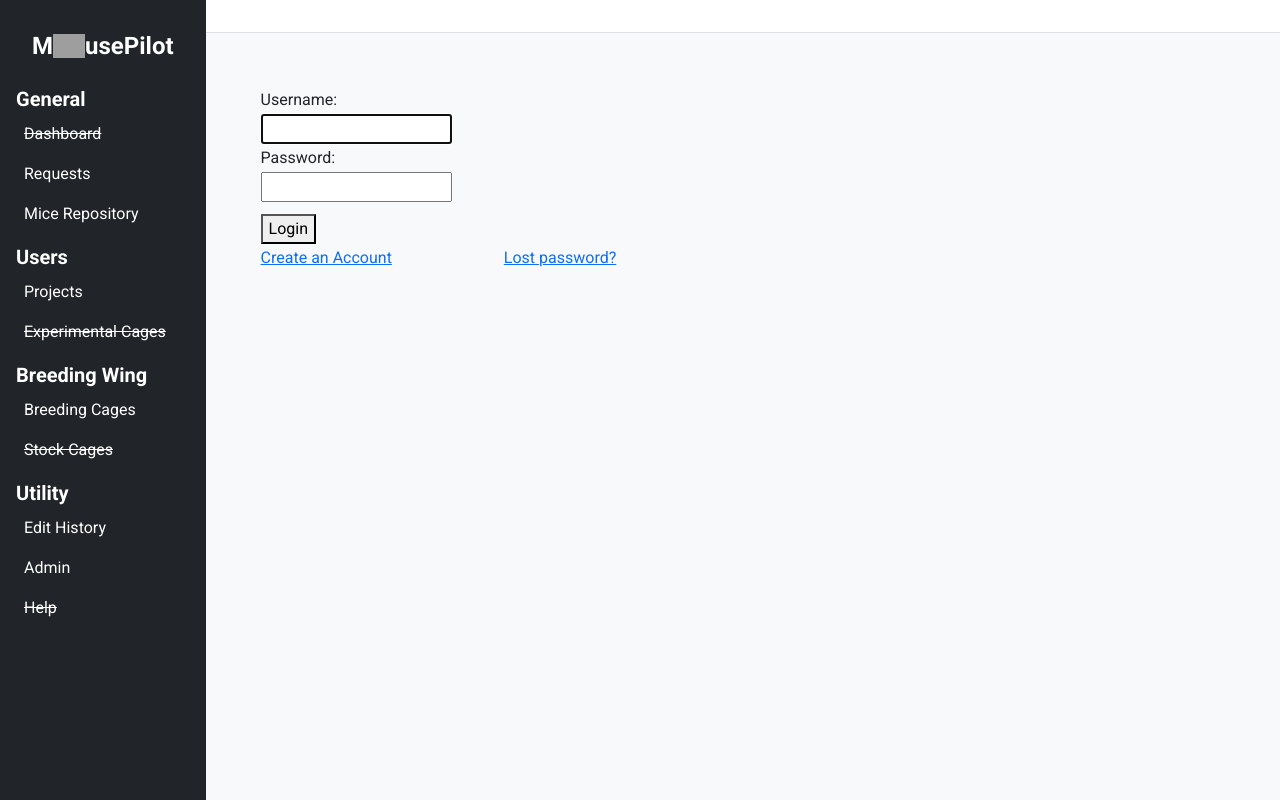
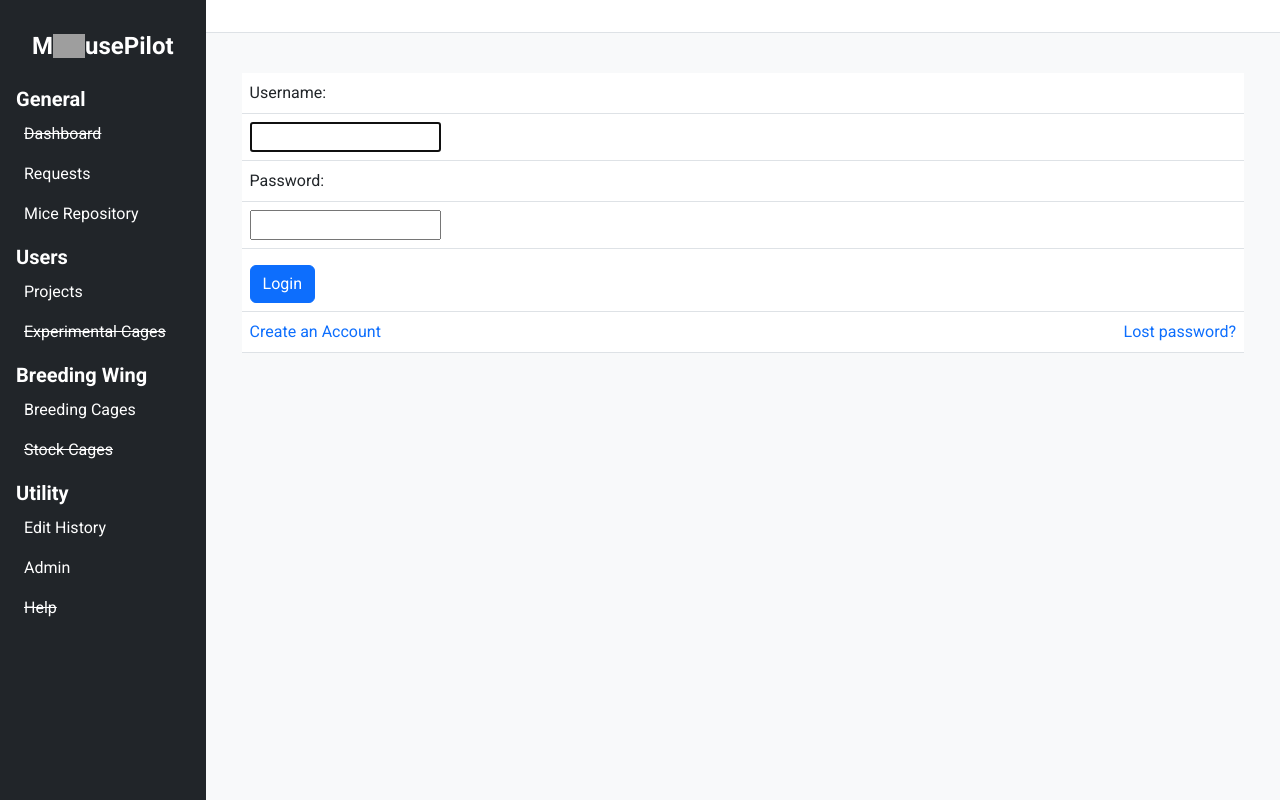
Before and after one commit to GeoffreyBush/mouse_pilot_postgresql, a Django app: page /accounts/login/ in a window 1280 px wide. Run offline with Django 4.2, Linux system fonts and the light colour scheme; parts of the project's set-up code (start-up, migrations or seed data) failed here and were passed over; some libraries are stand-ins or nearby versions; grey boxes are pictures that could not be loaded.

Commit message:
Converted login page to Bootstrap

```diff
--- a/website/templates/registration/login.html
+++ b/website/templates/registration/login.html
@@ -2,25 +2,24 @@
 {% block title %}Login{% endblock %}
 {% block content %}
 
-{% comment %} <div class="settings-container" style="padding-left: 20px;"></div>  {% endcomment %}
-<div class="projects-container" style="padding: 30px;">
-    <div class="login-move-form">
-        <span class="center-login-warning">
+<div class="container py-3">
+    <div class="text-center">
+        <span>
             {% if form.errors %}
-            <p class="settings-subtext"> Your username and password didn't match. Please try again.</p>
+            <p class="text-muted"> Your username and password didn't match. Please try again.</p>
             {% endif %}
             {% if next %}
                 {% if user.is_authenticated %}
-                    <p class="settings-subtext">Your account doesn't have access to this page. To proceed, please login with an account that has access</p>
+                    <p class="text-muted">Your account doesn't have access to this page. To proceed, please login with an account that has access</p>
                 {% else %}
-                    <p class="settings-subtext">Please login to see this page</p>
+                    <p class="text-muted">Please login to see this page</p>
                 {% endif %}
             {% endif %}
         </span>
     </div>
     <form method="post" action="{% url 'login' %}">
         {% csrf_token %}
-        <table class="form-table">
+        <table class="table">
             <tr>
                 <td>{{ form.username.label_tag }}</td>
             </tr>
@@ -35,26 +34,22 @@
             </tr>
             <tr>
                 <td>
-                    <div style="padding-top: 10px;">
-                        <button class="login-signup menu-button menu-button-text" type="submit">
-                            <p style="margin: auto;">Login</p>
+                    <div class="pt-2">
+                        <button class="btn btn-primary" type="submit">
+                            Login
                         </button>
                     </div>
                 </td>
             </tr>
             <tr>
                 <td>
-                    <div class="sign-password-link">
-                        <a href="{% url 'signup' %}" class="custom-link" style="padding-right: 108px;">Create an Account</a>
-                        <a href="{% url 'password_reset' %}" class="custom-link" >Lost password?</a>
+                    <div class="d-flex justify-content-between">
+                        <a href="{% url 'signup' %}" class="text-decoration-none">Create an Account</a>
+                        <a href="{% url 'password_reset' %}" class="text-decoration-none">Lost password?</a>
                     </div>
                 </td>
             <tr>
         </table>
-
-        {% comment %} what's this? {% endcomment %}
-        {% comment %} <input type="hidden" name="next" value="{{ next }}"> {% endcomment %}
-
     </form>
 </div>
 
```
